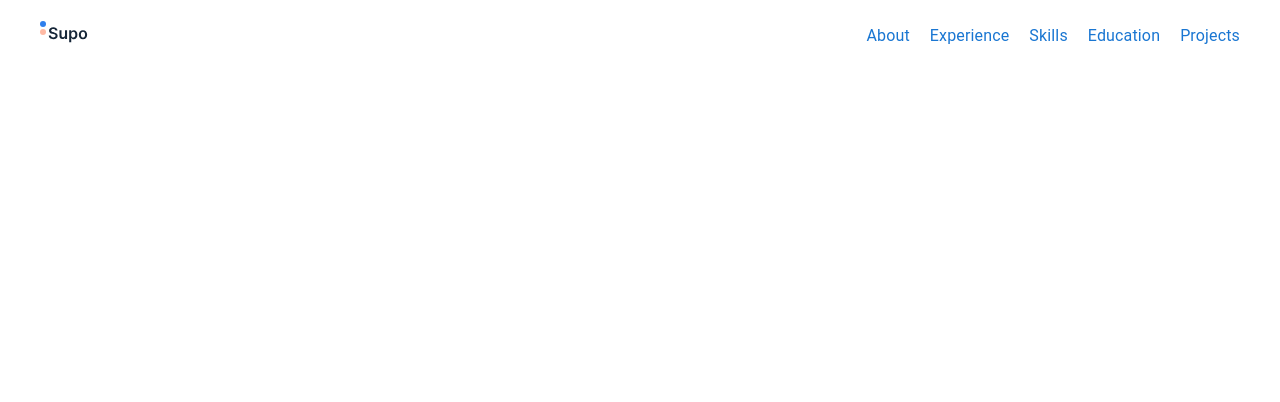
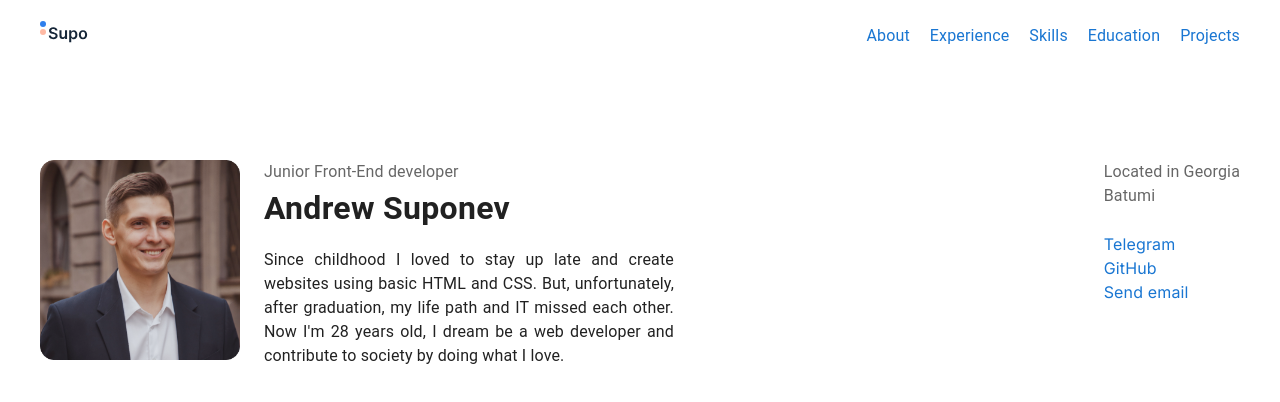
Before and after one commit to asuponev/asuponev.github.io, a React (Create React App) app: page / in a window 1280 px wide. Shown: the top 402 px of the page. Built offline with nearby package versions, Linux system fonts and the light colour scheme.

Commit message:
feat: implement section about

```diff
--- a/src/App.js
+++ b/src/App.js
@@ -1,11 +1,14 @@
 import CssBaseline from '@mui/material/CssBaseline';
+
 import Header from './components/header/header';
+import Sections from './sections/sections';
 
 const App = () => {
   return (
     <>
       <CssBaseline />
       <Header />
+      <Sections />
     </>
   );
 }
--- /dev/null
+++ b/src/sections/about.js
@@ -0,0 +1,55 @@
+import React from 'react';
+import { Box, Stack, Link, Typography } from '@mui/material';
+
+import photoImg from '../assets/photo.png';
+
+const About = () => {
+  return (
+    <Box component="section" className="container" mt={20}>
+      <Stack
+        direction={{ md: "row", sm: "column" }}
+        alignItems={{ md: "flex-start", sm: "center", xs: "center" }}
+        flexWrap="wrap"
+      >
+        <Box>
+          <img src={photoImg} alt="avatar" width={200} />
+        </Box>
+        <Stack
+          textAlign={{ md: "left", sm: "center", xs: "center" }}
+          mx={{ md: 3, sm: 0 }} my={{ md: 0, sm: 3, xs: 3 }}
+        >
+          <Typography color="text.secondary">
+            Junior Front-End developer
+          </Typography>
+          <Typography fontWeight={700} fontSize={32}>
+            Andrew Suponev
+          </Typography>
+          <Typography align="justify" maxWidth={410} mt={2}>
+            Since childhood I loved to stay up late and create websites using basic HTML and CSS.
+            But, unfortunately, after graduation, my life path and IT missed each other.
+            Now I'm 28 years old, I dream be a web developer and contribute to society by doing what I love.
+          </Typography>
+        </Stack>
+        <Stack
+          ml={{ md: "auto", sm: 0 }}
+          textAlign={{ md: "left", sm: "center", xs: "center" }}
+        >
+          <Typography color="text.secondary" mb={3}>
+            Located in Georgia<br />Batumi
+          </Typography>
+          <Link href="https://t.me/andrewsupo" underline="hover">
+            Telegram
+          </Link>
+          <Link href="https://github.com/elsuppo" underline="hover">
+            GitHub
+          </Link>
+          <Link href="mailto:andrew.suponev@gmail.com" underline="hover">
+            Send email
+          </Link>
+        </Stack>
+      </Stack>
+    </Box>
+  );
+}
+
+export default About;
--- /dev/null
+++ b/src/sections/sections.js
@@ -0,0 +1,14 @@
+import React from 'react';
+import { Box } from '@mui/material';
+
+import About from './about';
+
+const Sections = () => {
+  return (
+    <Box component="main">
+      <About />
+    </Box>
+  );
+}
+
+export default Sections;
```
Also changed, not shown: src/assets/photo.png (added).
